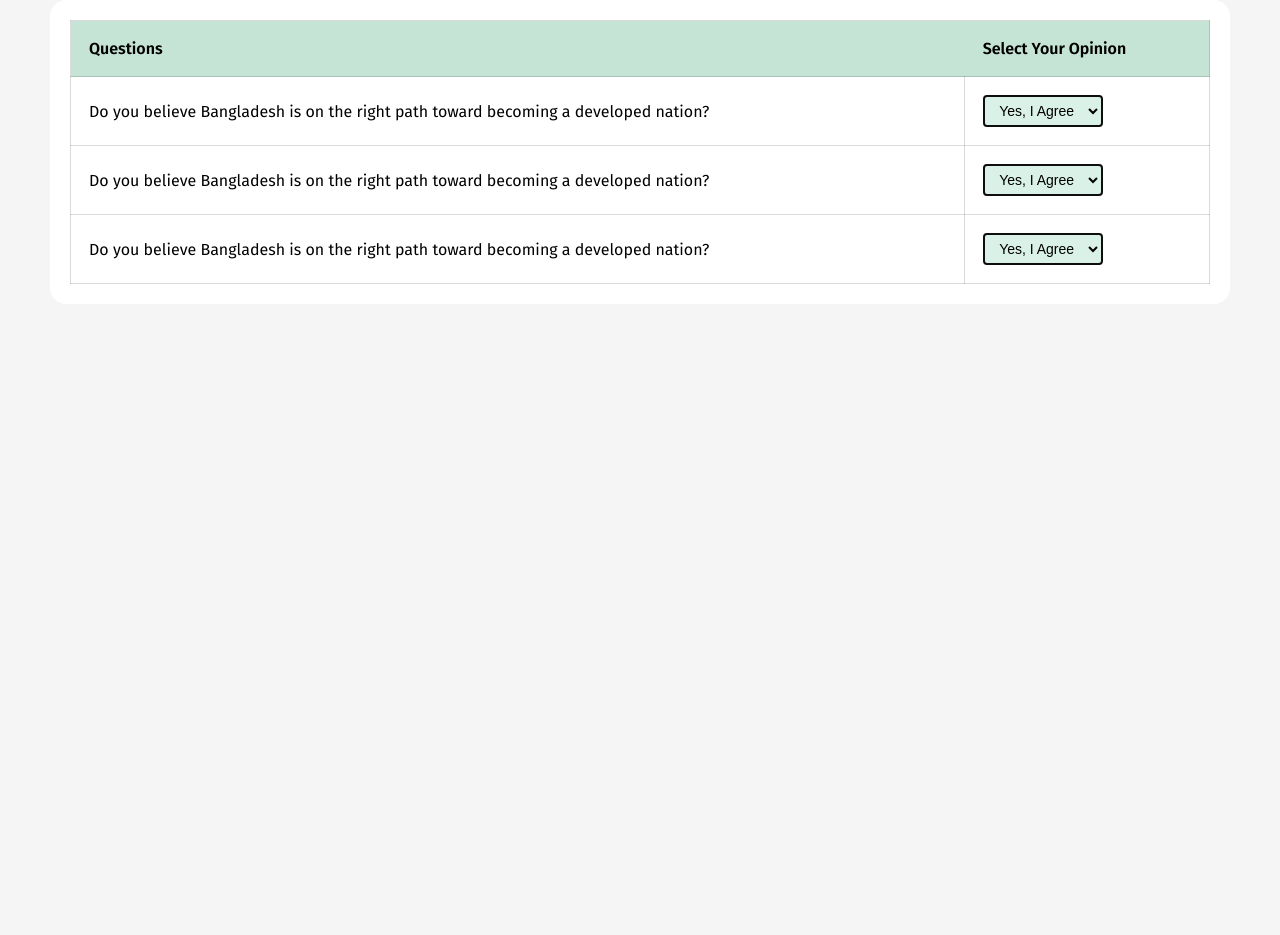
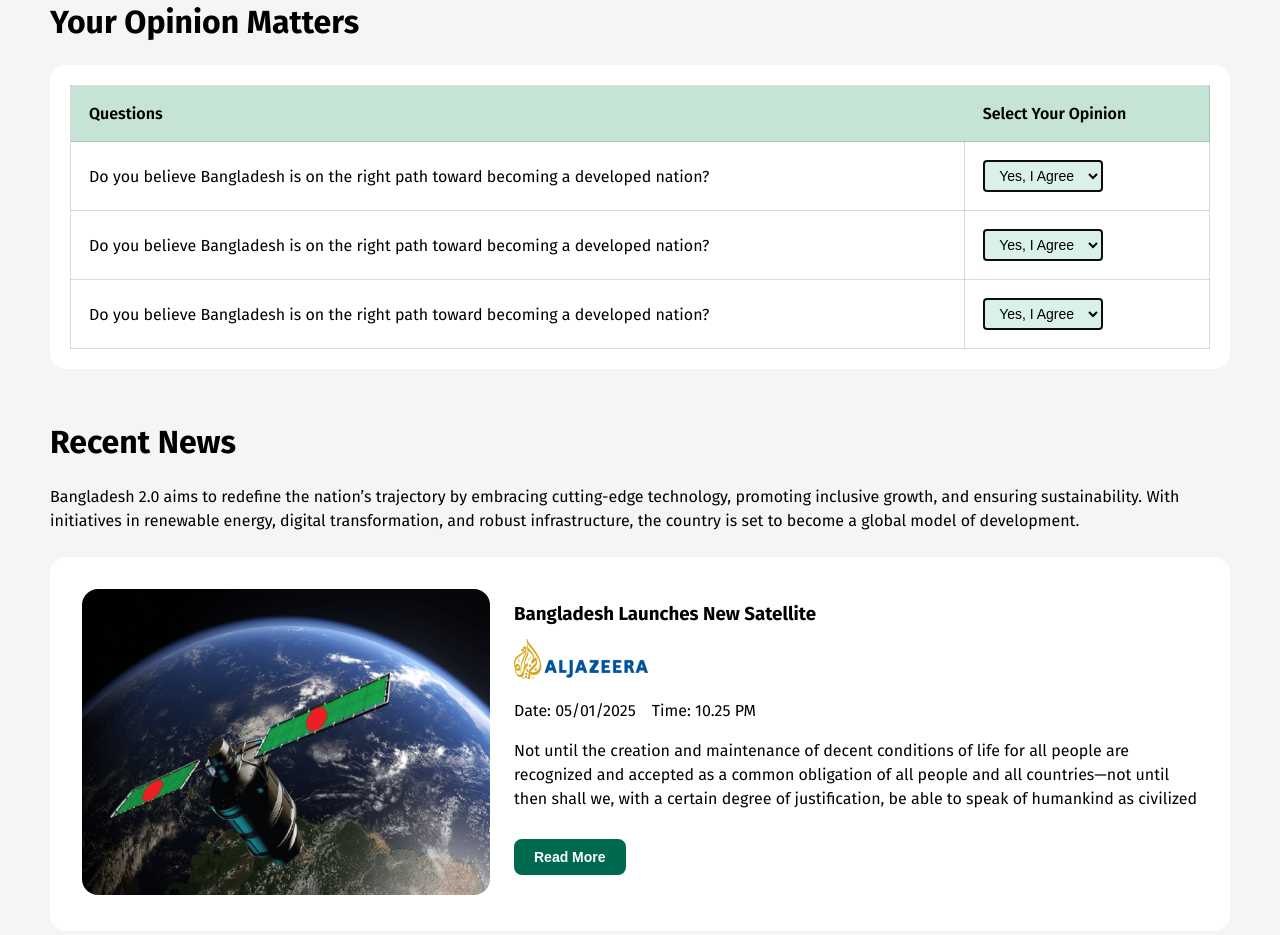
Before and after one commit to purnadebpaul64/ph-assignment-1, a plain HTML site: page index.html in a window 1280 px wide. Shown: the part 1831-2766 px from the top of the page. Before the commit the page ends 2135 px from the top, so only its background shows below. Drawn offline with Linux system fonts and the light colour scheme.

Commit message:
added news section

```diff
--- a/index.html
+++ b/index.html
@@ -197,6 +197,59 @@
           </table>
         </div>
       </section>
+      <!-- News Section -->
+      <section class="news-section">
+        <h2 class="section-title">Recent News</h2>
+        <p>
+          Bangladesh 2.0 aims to redefine the nation’s trajectory by embracing
+          cutting-edge technology, promoting inclusive growth, and ensuring
+          sustainability. With initiatives in renewable energy, digital
+          transformation, and robust infrastructure, the country is set to
+          become a global model of development.
+        </p>
+        <div class="news-card nc-1">
+          <div class="news-card-img">
+            <img src="assets/satelite.png" alt="" />
+          </div>
+          <div class="news-card-content">
+            <h3 class="card-title">Bangladesh Launches New Satellite</h3>
+            <img src="assets/al-jazeera.png" alt="" />
+            <div class="date-time">
+              <p>Date: 05/01/2025</p>
+              <p>Time: 10.25 PM</p>
+            </div>
+            <p class="news-content">
+              Not until the creation and maintenance of decent conditions of
+              life for all people are recognized and accepted as a common
+              obligation of all people and all countries—not until then shall
+              we, with a certain degree of justification, be able to speak of
+              humankind as civilized
+            </p>
+            <button class="primary-btn">Read More</button>
+          </div>
+        </div>
+        <div class="news-card nc-1">
+          <div class="news-card-content">
+            <h3 class="card-title">Bangladesh Launches New Satellite</h3>
+            <img src="assets/al-jazeera.png" alt="" />
+            <div class="date-time">
+              <p>Date: 05/01/2025</p>
+              <p>Time: 10.25 PM</p>
+            </div>
+            <p class="news-content">
+              Not until the creation and maintenance of decent conditions of
+              life for all people are recognized and accepted as a common
+              obligation of all people and all countries—not until then shall
+              we, with a certain degree of justification, be able to speak of
+              humankind as civilized
+            </p>
+            <button class="primary-btn">Read More</button>
+          </div>
+          <div class="news-card-img">
+            <img src="assets/satelite.png" alt="" />
+          </div>
+        </div>
+      </section>
     </main>
     <footer></footer>
   </body>
--- a/style/style.css
+++ b/style/style.css
@@ -6,6 +6,10 @@
 /* ===== Common Styles ===== */
 .main-font {
   font-family: "Fira Sans", serif;
+}
+p {
+  font-size: 16px;
+  line-height: 24px;
 }
 .container {
   max-width: 1180px;
@@ -187,3 +191,29 @@ select {
   border-radius: 4px;
   background-color: rgba(9, 161, 92, 15%);
 }
+
+/* ===== News Section ===== */
+.news-section {
+  margin-top: 54px;
+}
+.news-card {
+  margin-top: 24px;
+  display: flex;
+  gap: 24px;
+  background-color: #fff;
+  padding: 32px;
+  border-radius: 16px;
+}
+.news-card-img img {
+  border-radius: 16px;
+}
+.news-card-content img {
+  margin-bottom: 16px;
+}
+.date-time {
+  display: flex;
+  gap: 16px;
+}
+.news-content {
+  margin: 16px 0px 28px 0px;
+}
```
